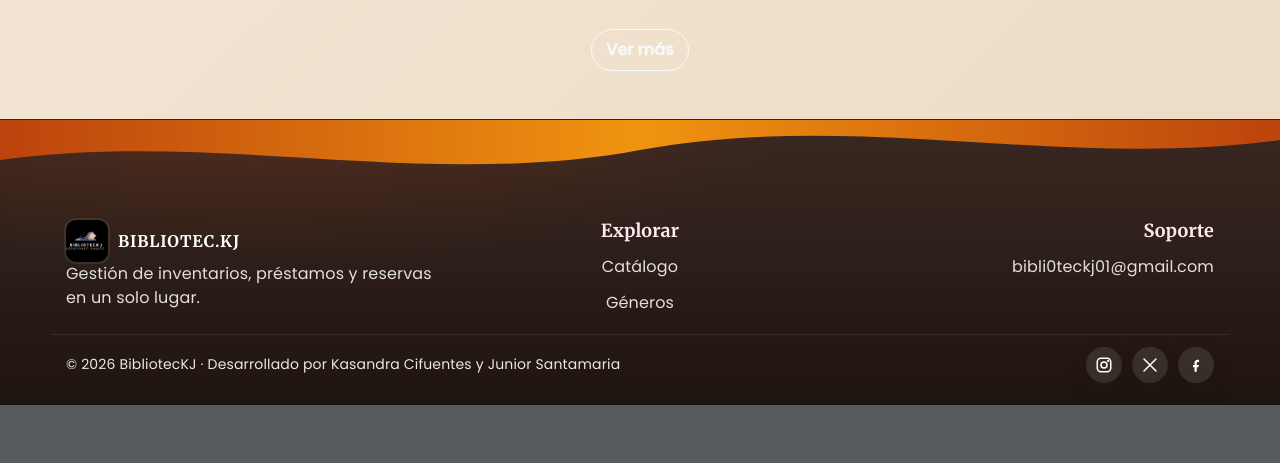
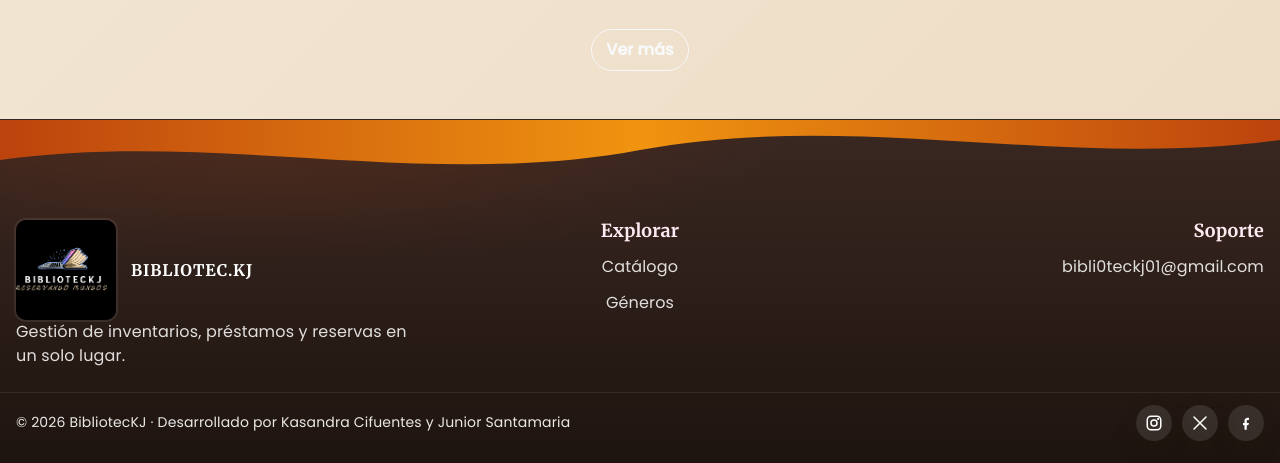
Before and after one commit to Junior-Sg/BibliotecKJ01, a PHP site: page /BibliotecKJ01/ in a window 1280 px wide. Shown: the part 2043-2506 px from the top of the page. Before the commit the page ends 2448 px from the top, so only its background shows below. Run offline with PHP 8.4, Linux system fonts and the light colour scheme; data comes from the database, SQL or seed files in the repository.

Commit message:
arreglos en footer

```diff
--- a/app/views/layouts/footer.php
+++ b/app/views/layouts/footer.php
@@ -83,14 +83,14 @@
 }
 .wave-top svg{ display:block; width:100%; height:80px; }
 
-.container{ max-width:1180px; }
+.container{ max-width:1500px; }
 
 /* Grid principal */
 .footer-inner.container{
   padding: 20px 16px 8px;
   display:grid;
   grid-template-columns: 1fr 1fr 1fr;
-  gap: 24px;
+  gap: 30px;
   align-items:flex-start;
 }
 .f-col-left{ text-align: left; }
@@ -107,8 +107,8 @@
 }
 
 /* Marca */
-.f-brand{ display:flex; align-items:center; gap:10px; }
-.f-logo{ width:42px; height:42px; border-radius:10px; object-fit:cover; box-shadow: 0 0 0 2px rgba(255,255,255,.08); }
+.f-brand{ display:flex; align-items:center; gap:15px; }
+.f-logo{ width:100px; height:100px; border-radius:10px; object-fit:cover; box-shadow: 0 0 0 2px rgba(255,255,255,.08); }
 .f-name{ font-family:'Merriweather', serif; font-weight:800; letter-spacing:.06em; text-transform:uppercase; }
 
 /* Texto y enlaces */
```
